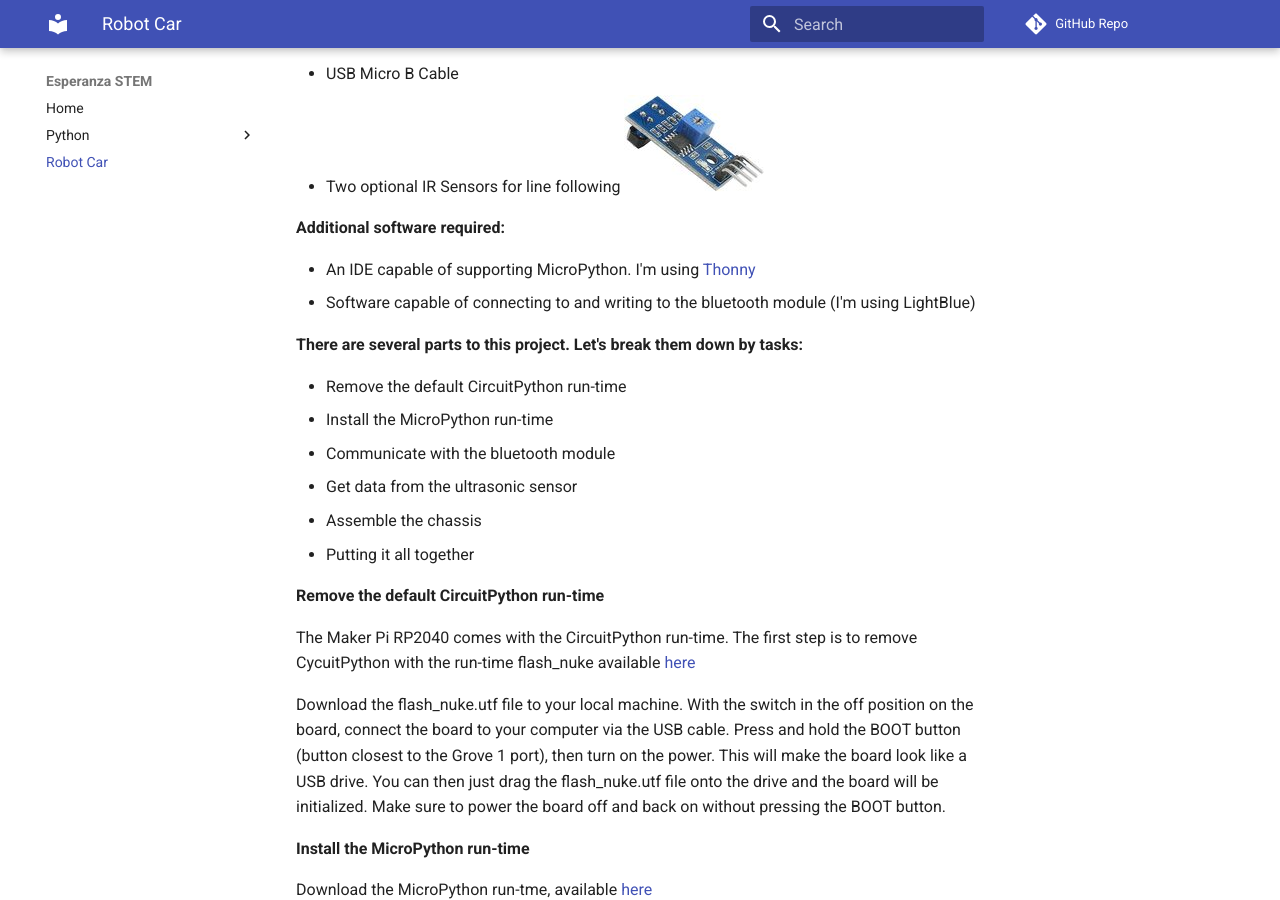
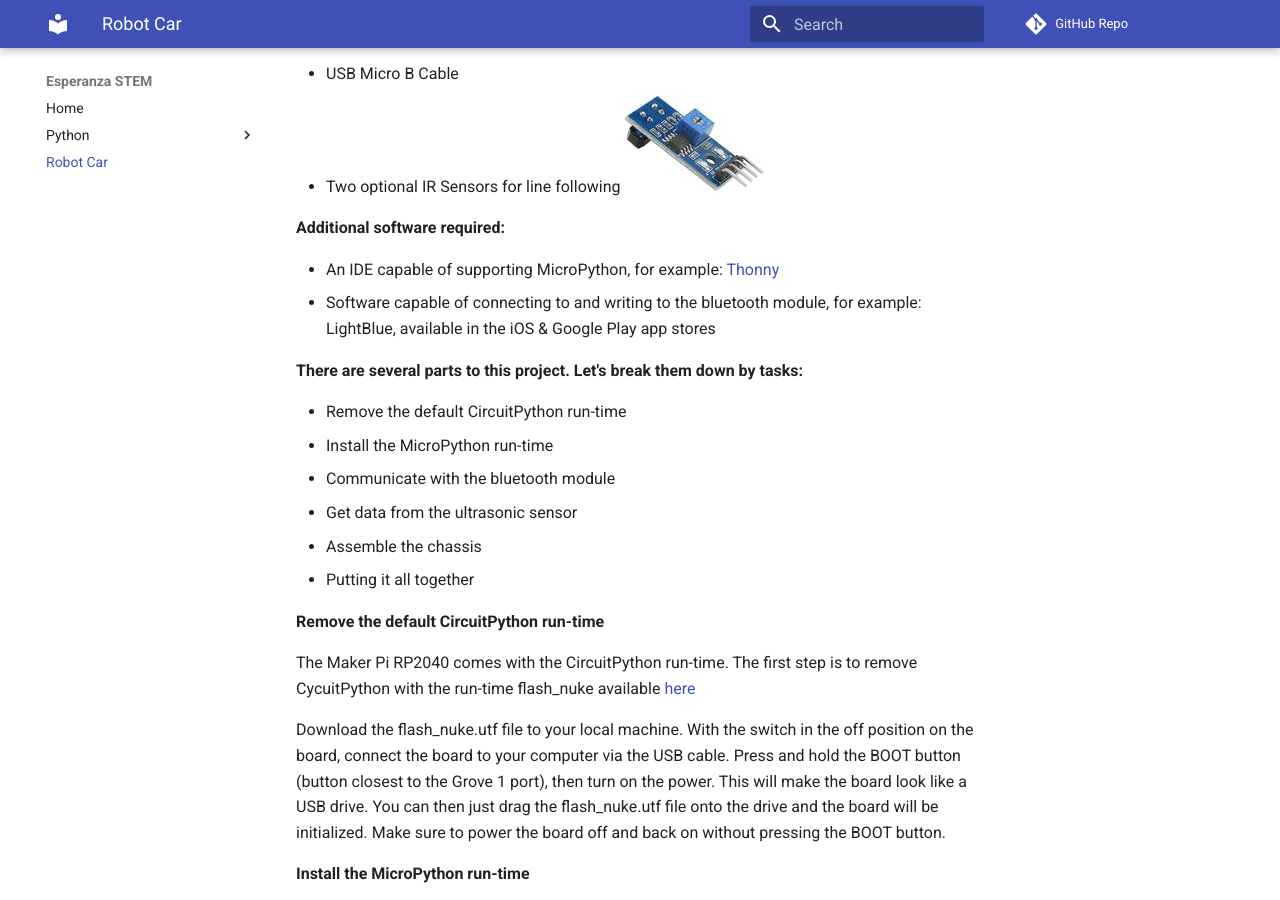
Before and after one commit to jetannenbaum/esperanzaSTEM, an MkDocs documentation site: the page built from docs/robotCar/makerPiRP2040Bot.md, in a window 1280 px wide and 900 px high, scrolled down 2238 px. Built offline with MkDocs 1.6.1 and Material for MkDocs 9.7.7, drawn with Linux system fonts in a browser that asks for light colours; comment, search, counter and statistics services are not loaded; some of the changed text lies outside the part shown.

Commit message:
Update makerPiRP2040Bot.md
Cleaned up some text

```diff
--- a/docs/robotCar/makerPiRP2040Bot.md
+++ b/docs/robotCar/makerPiRP2040Bot.md
@@ -28,8 +28,8 @@
 
  **Additional software required:**
 
-- An IDE capable of supporting MicroPython.  I'm using [Thonny](https://thonny.org/)
-- Software capable of connecting to and writing to the bluetooth module (I'm using LightBlue)
+- An IDE capable of supporting MicroPython, for example: [Thonny](https://thonny.org/)
+- Software capable of connecting to and writing to the bluetooth module, for example: LightBlue, available in the iOS & Google Play app stores
 
 **There are several parts to this project.  Let's break them down by tasks:**
 
```
Also changed, not shown: other parts of docs/robotCar/makerPiRP2040Bot.md (+2 -2 lines).
